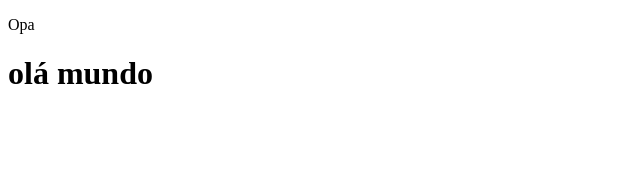
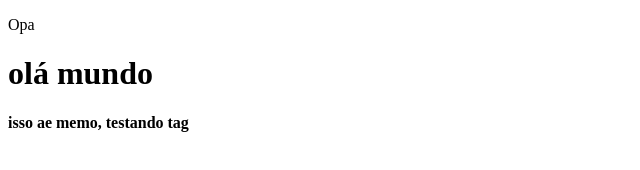
Before and after one commit to BadMickey/curso_git_1, a plain HTML site: page Seção 3 - Branches/index.html in a window 1280 px wide. Shown: the whole page, without its empty margins (0-640 px from the left). Drawn offline with Linux system fonts and the light colour scheme.

Commit message:
Enviando alteração

```diff
--- a/Seção 3 - Branches/index.html
+++ b/Seção 3 - Branches/index.html
@@ -9,5 +9,6 @@
 <body>
    <p>Opa</p>
    <h1>olá mundo</h1>
+   <p><b>isso ae memo, testando tag</b></p>
 </body>
 </html>
```
Also changed, not shown: Seção 3 - Branches/teste.txt.
